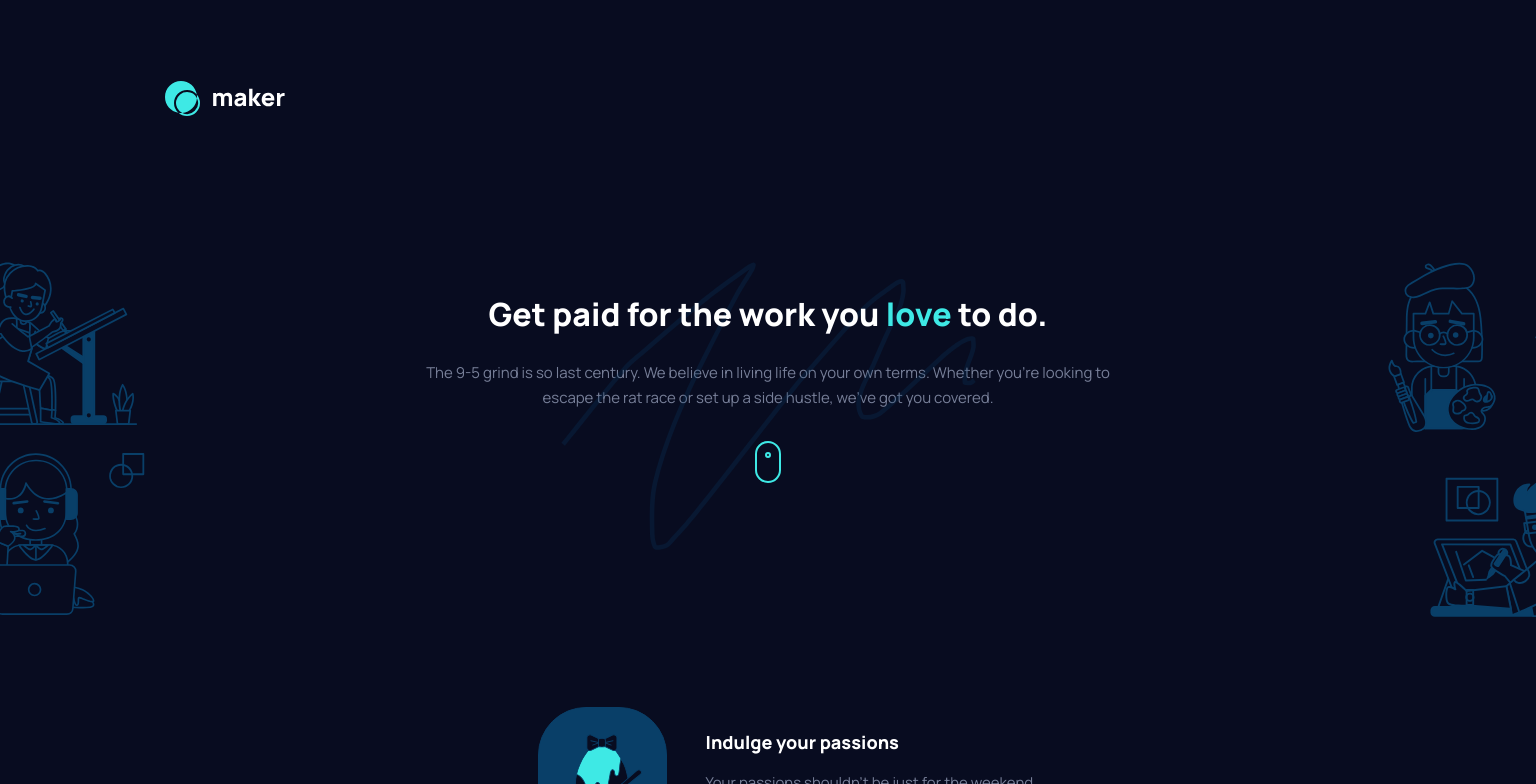
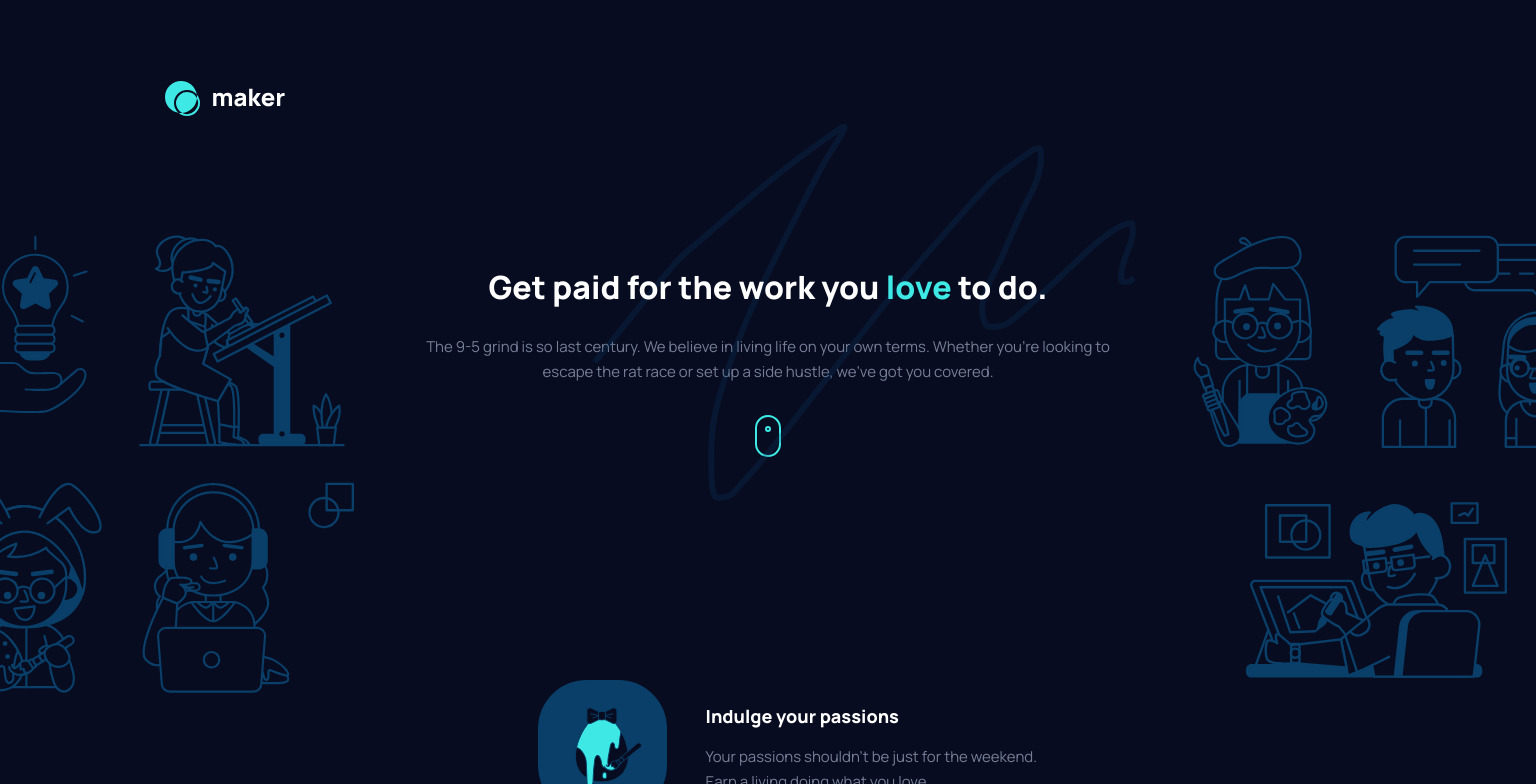
Before and after one commit to salymk/react-maker-pre-launch-landing-page, a React (Create React App) app: page / in a window 1536 px wide. Shown: the top 784 px of the page. Built offline with nearby package versions, Linux system fonts and the light colour scheme.

Commit message:
style(hero): styled component for desktop

```diff
--- a/src/App.scss
+++ b/src/App.scss
@@ -543,10 +543,40 @@ h3 {
 @media screen and (min-width: 1440px){
 
     header {
-        padding: 81px 0 114px 165px;
+        padding: 81px 0 0 165px;
     }
 
     .hero {
+        margin-top: 114px;
+
+        .bg-hero-right {
+            position: absolute;
+            width: 396px;
+            height: 444px;
+            right: -53px;
+            top: 0;
+        }
+
+        .bg-hero-left {
+            position: absolute;
+            width: 408px;
+            height: 459px;
+            left: -53px;
+            top: 0;
+        }
+
+        .bg-hero-squiggle {
+            max-width: 1000px;
+            height: 377.98px;
+            position: absolute;
+            margin-left: auto;
+            margin-right: auto;
+            left: 0;
+            right: 0;
+            text-align: center;
+            margin-top: -7em;
+            margin-right: 25em;
+        }
 
         .container  {
             max-width: 730px;
```
